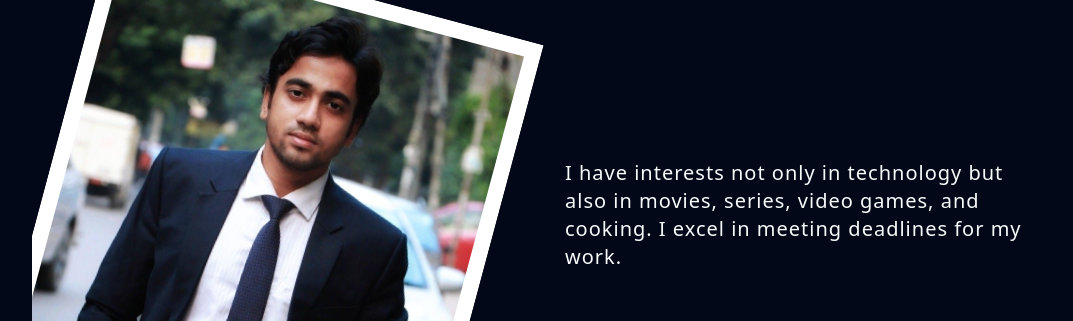
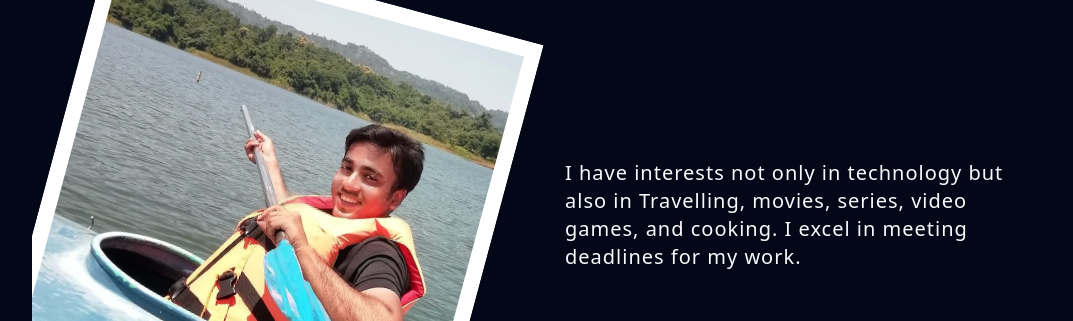
Before and after one commit to jayedbinnazir/Personal_Portfolio, a React (Vite) app in the folder portfolio/: page / in a window 1280 px wide. Shown: the part 1260-1581 px from the top of the page, without its empty margins (103-1176 px from the left). Built offline with nearby package versions, Linux system fonts and the light colour scheme; no server answers.

Commit message:
changed a photo

```diff
--- a/portfolio/src/pages/miniComponents/About.jsx
+++ b/portfolio/src/pages/miniComponents/About.jsx
@@ -1,10 +1,9 @@
-import  { useContext } from "react";
+import { useContext } from "react";
 import { ProfileContext } from "../Home";
 
 const About = () => {
-
   const user = useContext(ProfileContext);
-  console.log("user",user)
+  console.log("user", user);
   return (
     <div className="w-full flex flex-col overflow-x-hidden">
       <div className="relative">
@@ -35,13 +34,11 @@ const About = () => {
             />
           </div>
           <div className="flex justify-center flex-col tracking-[1px] text-xl gap-5">
+            <p>{user?.aboutMe}</p>
             <p>
-              {user?.aboutMe}
-            </p>
-            <p>
-              I have interests not only in technology but also in movies,
-              series, video games, and cooking. I excel in meeting deadlines for
-              my work.
+              I have interests not only in technology but also in Travelling,
+              movies, series, video games, and cooking. I excel in meeting
+              deadlines for my work.
             </p>
           </div>
         </div>
```
Also changed, not shown: portfolio/public/me.jpg.
